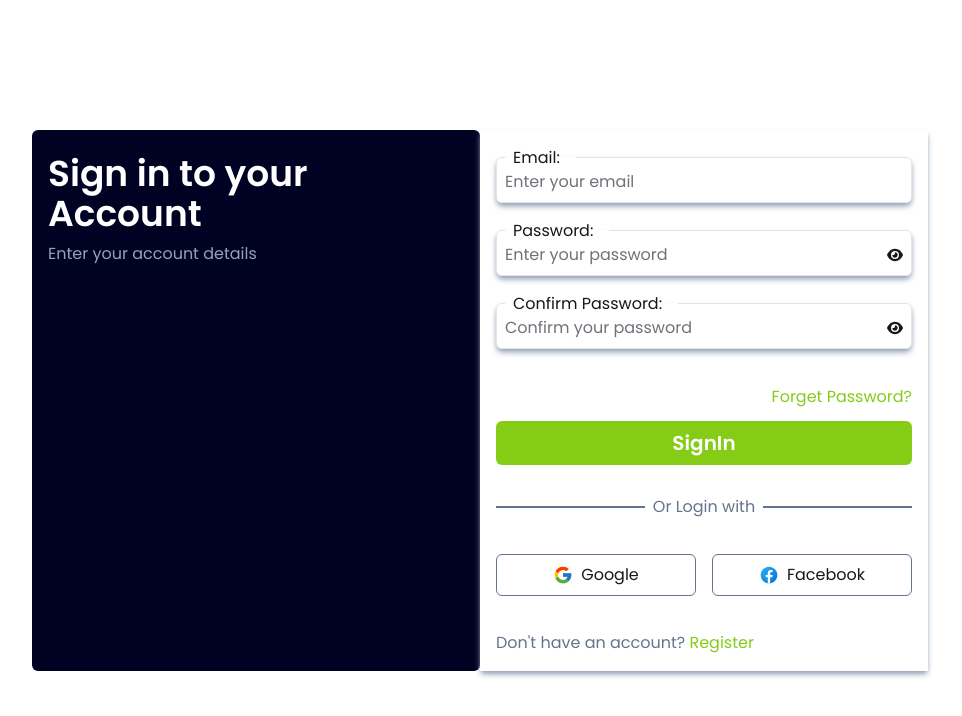
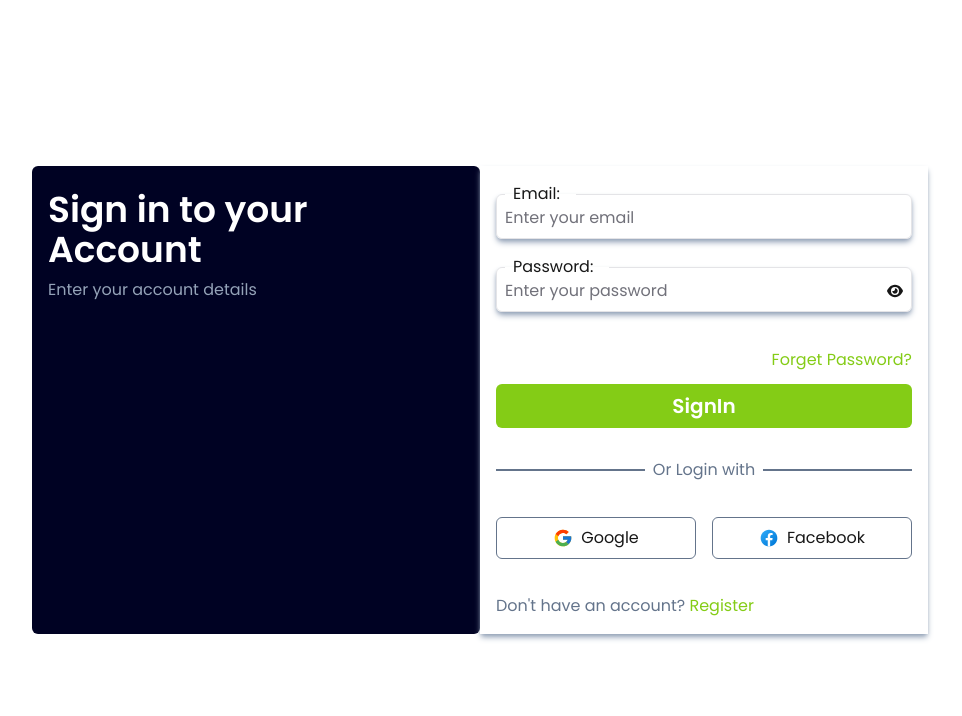
Before and after one commit to RunorTech/e_frontend, a Next.js app: page /sign-in in a window 1280 px wide. Shown: the top 716 px of the page, without its empty margins (160-1122 px from the left). Built offline with nearby package versions, Linux system fonts and the light colour scheme.

Commit message:
form update

```diff
--- a/app/globals.css
+++ b/app/globals.css
@@ -17,6 +17,29 @@
 body {
   color: var(--foreground);
   background: var(--background);
+}
+.hamburger {
+  width: 30px;
+  height: 30px;
+  display: flex;
+  flex-direction: column;
+  justify-content: space-between;
+  cursor: pointer;
+}
+.hamburger span {
+  background-color: #000;
+  height: 4px;
+  width: 100%;
+  transition: all 0.3s ease;
+}
+.hamburger.open span:nth-child(1) {
+  transform: rotate(45deg) translateY(10px);
+}
+.hamburger.open span:nth-child(2) {
+  opacity: 0;
+}
+.hamburger.open span:nth-child(3) {
+  transform: rotate(-45deg) translateY(-10px);
 }
 
 @layer utilities {
--- a/components/AuthForm.tsx
+++ b/components/AuthForm.tsx
@@ -1,5 +1,5 @@
 'use client'
-import React, { FormEvent } from 'react'
+import React, { FormEvent, useState } from 'react'
 import { Input } from './ui/input'
 import Link from 'next/link'
 
@@ -7,7 +7,7 @@ export const FacebookSvg = ({ w, h }: Size) => {
     return (
         <>
             <svg xmlns="http://www.w3.org/2000/svg" x="0px" y="0px" width={w} height={h} viewBox="0 0 48 48">
-                <linearGradient id="Ld6sqrtcxMyckEl6xeDdMa_uLWV5A9vXIPu_gr1" x1="9.993" x2="40.615" y1="9.993" y2="40.615" gradientUnits="userSpaceOnUse"><stop offset="0" stop-color="#2aa4f4"></stop><stop offset="1" stop-color="#007ad9"></stop></linearGradient><path fill="url(#Ld6sqrtcxMyckEl6xeDdMa_uLWV5A9vXIPu_gr1)" d="M24,4C12.954,4,4,12.954,4,24s8.954,20,20,20s20-8.954,20-20S35.046,4,24,4z"></path><path fill="#fff" d="M26.707,29.301h5.176l0.813-5.258h-5.989v-2.874c0-2.184,0.714-4.121,2.757-4.121h3.283V12.46 c-0.577-0.078-1.797-0.248-4.102-0.248c-4.814,0-7.636,2.542-7.636,8.334v3.498H16.06v5.258h4.948v14.452 C21.988,43.9,22.981,44,24,44c0.921,0,1.82-0.084,2.707-0.204V29.301z"></path>
+                <linearGradient id="Ld6sqrtcxMyckEl6xeDdMa_uLWV5A9vXIPu_gr1" x1="9.993" x2="40.615" y1="9.993" y2="40.615" gradientUnits="userSpaceOnUse"><stop offset="0" stopColor="#2aa4f4"></stop><stop offset="1" stopColor="#007ad9"></stop></linearGradient><path fill="url(#Ld6sqrtcxMyckEl6xeDdMa_uLWV5A9vXIPu_gr1)" d="M24,4C12.954,4,4,12.954,4,24s8.954,20,20,20s20-8.954,20-20S35.046,4,24,4z"></path><path fill="#fff" d="M26.707,29.301h5.176l0.813-5.258h-5.989v-2.874c0-2.184,0.714-4.121,2.757-4.121h3.283V12.46 c-0.577-0.078-1.797-0.248-4.102-0.248c-4.814,0-7.636,2.542-7.636,8.334v3.498H16.06v5.258h4.948v14.452 C21.988,43.9,22.981,44,24,44c0.921,0,1.82-0.084,2.707-0.204V29.301z"></path>
             </svg>
         </>
     )
@@ -24,21 +24,52 @@ export const GoogleSvg = ({ w, h }: Size) => {
 }
 
 const AuthForm = ({ type }: { type: string }) => {
+    const [formData, setFormData] = useState({
+        email: "",
+        password: "",
+        confirmPassword: ""
+    });
+
+    const { email, password, confirmPassword } = formData;
+
+    const handleOnChange = (e: React.ChangeEvent<HTMLInputElement>) => {
+        const { name, value } = e.target;
+
+        setFormData({
+            ...formData,
+            [name]: value,
+        })
+    }
+
     const handleAuthFormSubmit = (e: FormEvent) => {
+        e.preventDefault()
 
-        e.preventDefault()
+        switch (type) {
+            case "sign-in":
+                console.log("sign-in")
+                break;
+            case "sign-up":
+                console.log("sign-up")
+                break;
+            case "forget-password":
+                console.log("forget-password")
+                break;
+            default:
+                break;
+        }
     }
 
     return (
+
+        <div className='container max-w-md flex flex-col gap-[30px] max-sm:gap-[20px]'>
             <form onSubmit={handleAuthFormSubmit}>
-            <div className='container max-w-md flex flex-col gap-[30px] max-sm:gap-[20px]'>
-
                 <div className=''>
                     <div className='h-full flex flex-col gap-4 mb-9 '>
 
-                        <Input required type="email" name="Email" placeholder="Enter your email" />
-                        <Input required type="password" name="Password" placeholder="Enter your password" />
-                        {type === "sign-up" || "forget-password" ? <Input required type="password" name="Confirm Password" placeholder="Confirm your password" /> : null}
+                        <Input value={email} label='Email' onChange={handleOnChange} required type="email" name="email" placeholder="Enter your email" />
+                        <Input value={password} label='Password' onChange={handleOnChange} required type="password" name="password" placeholder="Enter your password" />
+                        {type === "sign-up" ? <Input value={confirmPassword} label='Confirm Password' onChange={handleOnChange} required type="password" name="confirmPassword" placeholder="Confirm your password" />
+                         : type ===  "forget-password" ? <Input value={confirmPassword} label='Confirm New Password' onChange={handleOnChange} required type="password" name="confirmPassword" placeholder="Confirm your new password" /> : null}
                         {/*  */}
                     </div>
 
@@ -53,10 +84,11 @@ const AuthForm = ({ type }: { type: string }) => {
                             `${type === "sign-up" ? "SignUp" : `${type === "forget-password" ? "Reset Password" : null}`}`}
                     </button>
                 </div>
+            </form>
             <div className=' h-40 flex flex-col justify-between'>
 
                 <fieldset className='text-center border-t-2 border-slate-500 '>
-                        <legend className='px-2 text-slate-500'>{type === "sign-in" ? "Or Login with" : "Or Sign Up with"}</legend>
+                    <legend className='px-2 text-slate-500'>{type === "sign-in" ? "Or Login with" : `${type === "forget-password" ? "Or Login with" : "Or Sign Up with"}`}</legend>
                 </fieldset>
 
                 <div className='flex w-full justify-between  gap-4 '>
@@ -70,7 +102,7 @@ const AuthForm = ({ type }: { type: string }) => {
             </div>
         </div>
 
-        </form>
+
     )
 }
 
--- a/components/NavBar.tsx
+++ b/components/NavBar.tsx
@@ -1,5 +1,5 @@
-
-import React from 'react'
+'use client'
+import React, { useState } from 'react'
 import styles from "@/components/index.module.css"
 import { RiSearch2Line } from 'react-icons/ri'
 import { GiHamburgerMenu } from 'react-icons/gi';
@@ -15,7 +15,8 @@ export const HomeLogo = ({ w, h }: Size) => {
 
 const NavBar = () => {
 
-
+    const [isOpen, setIsOpen] = useState(false);
+    const toggleMenu = () => setIsOpen(!isOpen);
     return (
         <header className={`${styles.glassmorphisim} h-full p-2  shadow-md shadow-neutral-500 relative `}>
             <nav>
@@ -24,8 +25,10 @@ const NavBar = () => {
                         <div className='flex items-center gap-1'>
                             <HomeLogo w={40} h={40} /><span>WeCOMMERCE</span>
                         </div>
-                        <div className='text-2xl'>
-                          <GiHamburgerMenu/>
+                        <div className={`hamburger ${isOpen ? 'open' : ''}`} onClick={toggleMenu}>
+                            <span></span>
+                            <span></span>
+                            <span></span>
                         </div>
                     </div>
                     <div className=" flex items-center w-full justify-between max-w-sm border rounded-md focus-within:shadow-md focus-within:shadow-neutral-400">
--- a/components/ui/input.tsx
+++ b/components/ui/input.tsx
@@ -4,10 +4,12 @@ import { cn } from "@/lib/utils"
 import { PiEyeClosedBold } from "react-icons/pi";
 
 export interface InputProps
-  extends React.InputHTMLAttributes<HTMLInputElement> { }
+  extends React.InputHTMLAttributes<HTMLInputElement> {
+    label: string,
+  }
 
 const Input = React.forwardRef<HTMLInputElement, InputProps>(
-  ({ className, name, type, ...props }, ref) => {
+  ({ className, label, name, value, onChange, type, ...props }, ref) => {
 
     const [seePassword, setSeePassword] = React.useState(false);
     return (
@@ -15,11 +17,14 @@ const Input = React.forwardRef<HTMLInputElement, InputProps>(
         "  justify-center border border-input px-2 pb-2 rounded-md shadow-md shadow-slate-400 dark:shadow-sm ",
         className
       )}>
-        <legend className=" px-2 pr-4">{`${name}:`}</legend>
-        <label htmlFor={name}>
+        <legend className=" px-2 pr-4">{`${label}:`}</legend>
+        <label htmlFor={label}>
           <div className="flex items-center">
             <input
-              type={`${type === "password" ? `${seePassword ? "text" : type}` : type}` }
+              onChange={onChange}
+              value={value}
+              name={name}
+              type={`${type === "password" ? `${seePassword ? "text" : type}` : type}`}
               className={cn(
                 " input-style outline-none   ",
                 className
@@ -29,11 +34,11 @@ const Input = React.forwardRef<HTMLInputElement, InputProps>(
             />
             <div>
               {type === "password" ? <div
-              onClick={() => {
-                setSeePassword((prev) => !prev)
-              }}
+                onClick={() => {
+                  setSeePassword((prev) => !prev)
+                }}
               >
-                 {seePassword ? <PiEyeClosedBold /> : <FaEye />}
+                {seePassword ? <PiEyeClosedBold /> : <FaEye />}
               </div> : null}
             </div>
           </div>
--- a/package.json
+++ b/package.json
@@ -10,6 +10,7 @@
   },
   "dependencies": {
     "@radix-ui/react-icons": "^1.3.0",
+    "axios": "^1.7.7",
     "class-variance-authority": "^0.7.0",
     "clsx": "^2.1.1",
     "lucide-react": "^0.441.0",
```
Also changed, not shown: 1 other file (tests, documents, lock files or other folders). Lines whose indentation alone changed are shown as unchanged.
